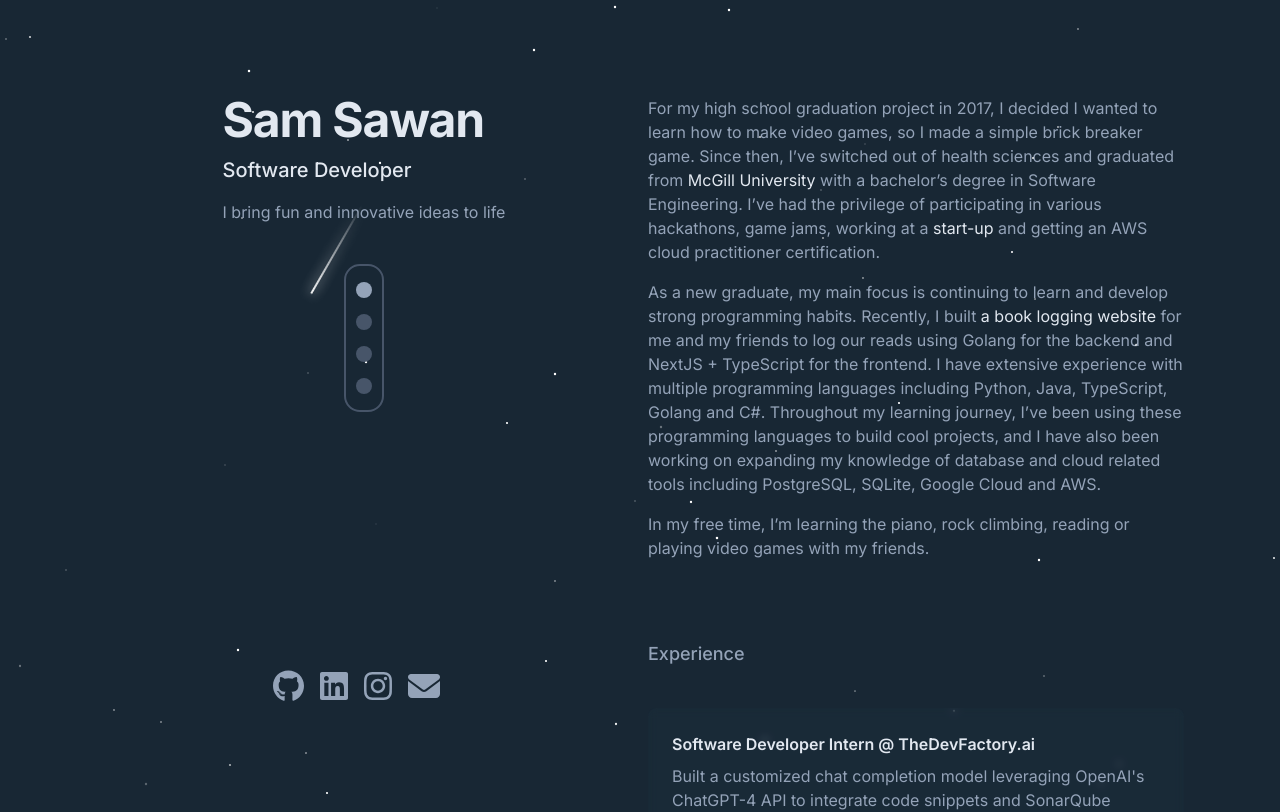
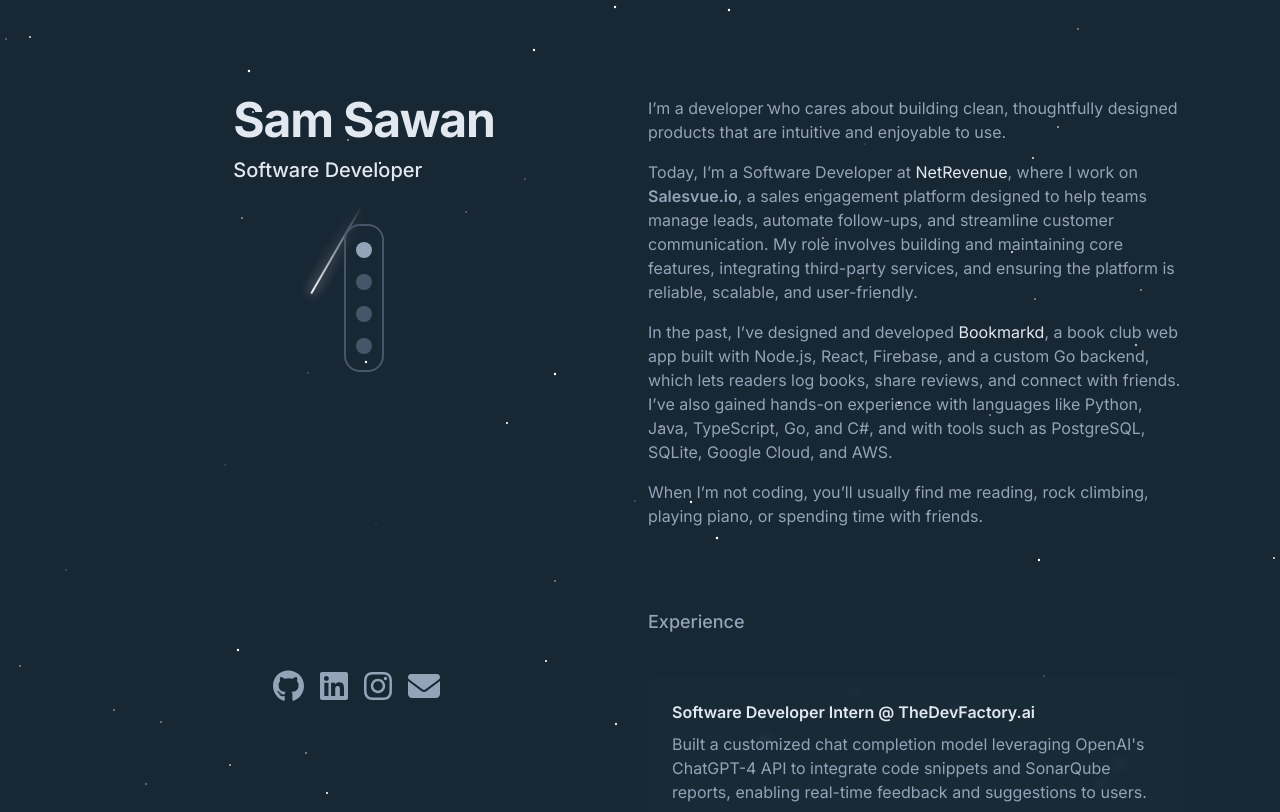
Before and after one commit to SamerSawan/Portfolio_v3, a Next.js app: page / in a window 1280 px wide. Shown: the top 812 px of the page. Built offline with nearby package versions, Linux system fonts and the light colour scheme.

Commit message:
minor about me changes

```diff
--- a/app/page.js
+++ b/app/page.js
@@ -21,7 +21,7 @@
           <div>
             <h1 className="text-5xl text-slate-200 tracking-tight font-bold">Sam Sawan</h1>
             <h2 className="mt-3 font-medium text-slate-200 text-xl">Software Developer</h2>
-            <p className="mt-4 max-w-xs">I bring fun and innovative ideas to life</p>
+            <p className="mt-4 max-w-xs"></p>
             <div className="mt-6 hidden lg:block">
               <Navbar />
             </div>
@@ -44,18 +44,16 @@
         <div className="pt-24 lg:py-24 lg:w-1/2 flex flex-col justify-center items-center overflow-auto">
           <div id="About" className="mb-16 section">
             <p className="mb-4">
-              For my high school graduation project in 2017, I decided I wanted to learn how to make video games, so I made a simple brick breaker game.
-              Since then, I&rsquo;ve switched out of health sciences and graduated from <a href={"https://mcgill.ca"} target="_blank" rel="noreferrer" className="text-slate-200 cursor-pointer">McGill University</a> with a bachelor&rsquo;s degree in Software Engineering.
-              I&rsquo;ve had the privilege of participating in various hackathons, game jams, working at a <a href={"https://www.thedevfactory.ai/"} target="_blank" rel="noreferrer" className="text-slate-200 cursor-pointer">start-up</a> and getting an AWS cloud practitioner certification.
+              I’m a developer who cares about building clean, thoughtfully designed products that are intuitive and enjoyable to use.
             </p>
             <p className="mb-4">
-              As a new graduate, my main focus is continuing to learn and develop strong programming habits.
-              Recently, I built <a href="https://github.com/SamerSawan/bookmarkd" target="_blank" rel="noreferrer" className="text-slate-200 cursor-pointer">a book logging website</a> for me and my friends to log our reads using Golang for the backend and NextJS + TypeScript for the frontend.
-              I have extensive experience with multiple programming languages including Python, Java, TypeScript, Golang and C#.
-              Throughout my learning journey, I&rsquo;ve been using these programming languages to build cool projects, and I have also been working on expanding my knowledge of database and cloud related tools including PostgreSQL, SQLite, Google Cloud and AWS.
+              Today, I’m a Software Developer at <a href="https://www.netrevenue.io/" target="_blank" rel="noreferrer" className="text-slate-200 cursor-pointer hover:text-green-600">NetRevenue</a>, where I work on <span className="font-semibold">Salesvue.io</span>, a sales engagement platform designed to help teams manage leads, automate follow-ups, and streamline customer communication. My role involves building and maintaining core features, integrating third-party services, and ensuring the platform is reliable, scalable, and user-friendly.
             </p>
             <p className="mb-4">
-              In my free time, I&rsquo;m learning the piano, rock climbing, reading or playing video games with my friends.
+              In the past, I’ve designed and developed <a href="https://github.com/SamerSawan/bookmarkd" target="_blank" rel="noreferrer" className="text-slate-200 cursor-pointer hover:text-green-600">Bookmarkd</a>, a book club web app built with Node.js, React, Firebase, and a custom Go backend, which lets readers log books, share reviews, and connect with friends. I’ve also gained hands-on experience with languages like Python, Java, TypeScript, Go, and C#, and with tools such as PostgreSQL, SQLite, Google Cloud, and AWS.
+            </p>
+            <p className="mb-4">
+              When I’m not coding, you’ll usually find me reading, rock climbing, playing piano, or spending time with friends.
             </p>
           </div>
           <div id="Experience" className="mb-16 section">
```
